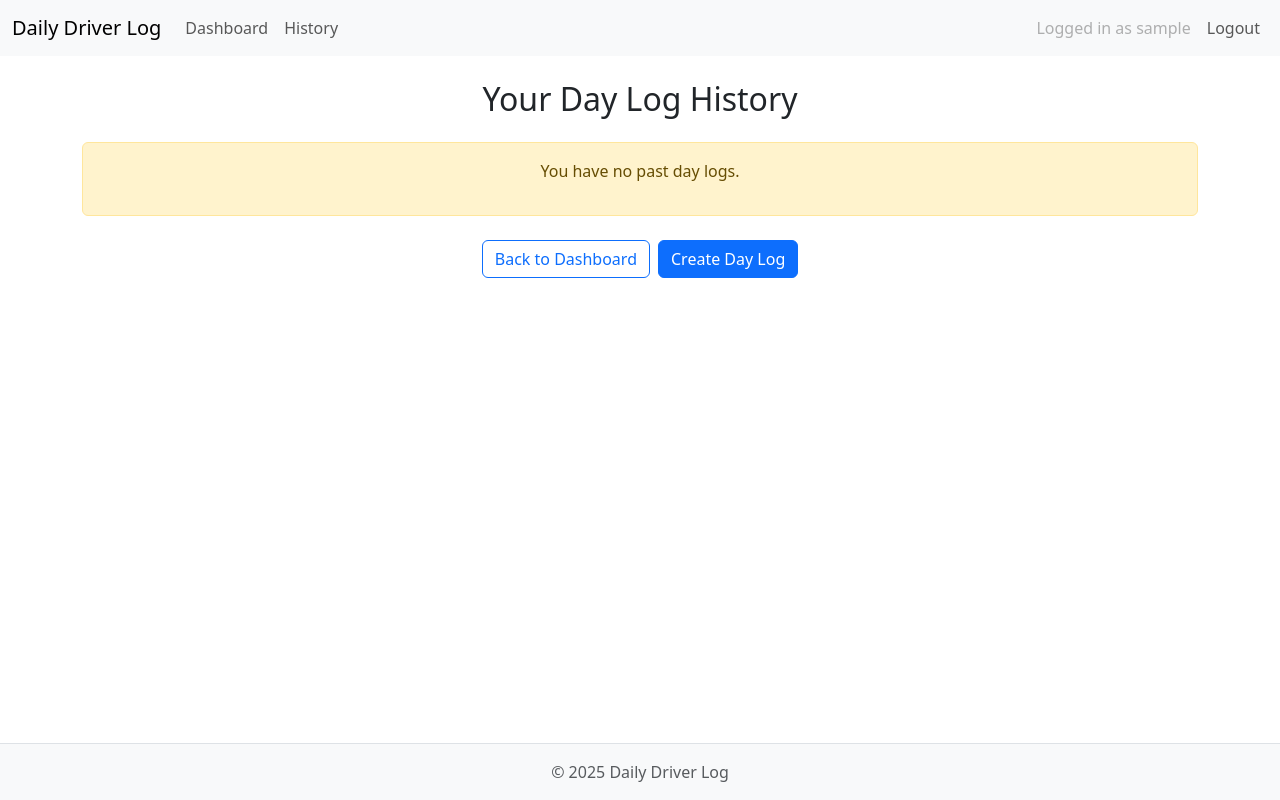
After one commit to TheRealMcCall/daily_driver_log, a Django app: page /history/ in a window 1280 px wide. The commit adds this page. Run offline with Django 5.2, Linux system fonts and the light colour scheme; the visitor is signed in with stand-in values (Sample User, id 1); data that the repository does not hold is empty.

Commit message:
Feat: Add daylog history page and updated links and navigation links

```diff
--- a/logger/templates/logger/dashboard.html
+++ b/logger/templates/logger/dashboard.html
@@ -36,5 +36,8 @@
   </div>
   {% endif %}
 
+  <div class="d-flex justify-content-center mt-4">
+    <a href="{% url 'daylog_history' %}" class="btn btn-outline-primary">History of logs</a>
+  </div>
 </div>
 {% endblock %}
--- /dev/null
+++ b/logger/templates/logger/daylog_history.html
@@ -0,0 +1,40 @@
+{% extends 'base.html' %}
+
+{% block content %}
+<div class="container mt-4">
+    <h2 class="text-center">Your Day Log History</h2>
+
+    {% if daylogs %}
+    <ul class="list-group mt-4">
+        {% for log in daylogs %}
+        <li class="list-group-item py-3 d-flex flex-column flex-md-row justify-content-between align-items-md-center">
+            <div class="mb-2 mb-md-0">
+                <strong>{{ log.start_date }}</strong> —
+                {{ log.total_hours_and_minutes.0 }}h {{ log.total_hours_and_minutes.1 }}m driven —
+                {% if log.over_daily_limit %}
+                <span class="text-danger fw-bold">Over Limit</span>
+                {% else %}
+                <span class="text-success">Within Limit</span>
+                {% endif %}
+            </div>
+            <div class="d-flex gap-2">
+                <a href="{% url 'day_summary' log.id %}" class="btn btn-sm btn-outline-primary">View</a>
+                <a href="{% url 'edit_daylog' log.id %}" class="btn btn-sm btn-outline-secondary">Edit</a>
+                <a href="{% url 'delete_daylog' log.id %}" class="btn btn-sm btn-outline-danger"
+                    onclick="return confirm('Are you sure you want to delete this log?');">Delete</a>
+            </div>
+        </li>
+        {% endfor %}
+    </ul>
+    {% else %}
+    <div class="alert alert-warning mt-4 text-center">
+        <p>You have no past day logs.</p>
+    </div>
+    {% endif %}
+
+    <div class="d-flex justify-content-center gap-2 mt-4">
+        <a href="{% url 'dashboard' %}" class="btn btn-outline-primary">Back to Dashboard</a>
+        <a href="{% url 'create_daylog' %}" class="btn btn-primary">Create Day Log</a>
+    </div>
+</div>
+{% endblock %}
--- a/logger/urls.py
+++ b/logger/urls.py
@@ -69,5 +69,11 @@ urlpatterns = [
     path(
         'accounts/',
         include('allauth.urls'),
-        )
+        ),
+
+    path(
+        'history/',
+        views.daylog_history,
+        name='daylog_history',
+        ),
 ]
--- a/logger/views.py
+++ b/logger/views.py
@@ -9,14 +9,10 @@ def home(request):
     return render(request, 'logger/home.html')
 
 
+
+
 # Displays all the daylogs for logged in user on the dashboard view
 def dashboard(request):
-
-    user_daylogs = (
-         DayLog.objects
-         .filter(user=request.user)
-         .order_by('-start_date')
-    )
 
     today = date.today()
     today_log = DayLog.objects.filter(
@@ -24,7 +20,6 @@ def dashboard(request):
         ).first()
 
     return render(request, 'logger/dashboard.html', {
-        'daylogs': user_daylogs,
         'today_log': today_log,
         'today': today,
     })
@@ -68,6 +63,17 @@ def delete_trip(request, daylog_id, trip_id):
     return redirect('day_summary', daylog_id=daylog.id)
 
 
+def daylog_history(request):
+    user_daylogs = (
+        DayLog.objects
+        .filter(user=request.user)
+        .order_by('-start_date')
+    )
+    return render(request, 'logger/daylog_history.html', {
+        'daylogs': user_daylogs,
+    })
+
+
 # View for creating and editing a trip
 def trip_form(request, daylog_id, trip_id=None):
     daylog = get_object_or_404(DayLog, id=daylog_id, user=request.user)
--- a/templates/base.html
+++ b/templates/base.html
@@ -19,7 +19,7 @@
     <header>
         <nav class="navbar navbar-expand-lg bg-body-tertiary">
             <div class="container-fluid">
-                <a class="navbar-brand" href="{% url 'dashboard' %}">Daily Driver Log</a>
+                <a class="navbar-brand" href="{% url 'home' %}">Daily Driver Log</a>
                 <button class="navbar-toggler" type="button" data-bs-toggle="collapse" data-bs-target="#navbarNav"
                     aria-controls="navbarNav" aria-expanded="false" aria-label="Toggle navigation">
                     <span class="navbar-toggler-icon"></span>
@@ -29,7 +29,10 @@
                 <div class="collapse navbar-collapse" id="navbarNav">
                     <ul class="navbar-nav me-auto">
                         <li class="nav-item">
-                            <a class="nav-link" href="{% url 'create_daylog' %}">Create Log</a>
+                            <a class="nav-link" href="{% url 'dashboard' %}">Dashboard</a>
+                        </li>
+                        <li class="nav-item">
+                            <a class="nav-link" href="{% url 'daylog_history' %}">History</a>
                         </li>
                     </ul>
                     <ul class="navbar-nav ms-auto">
```
